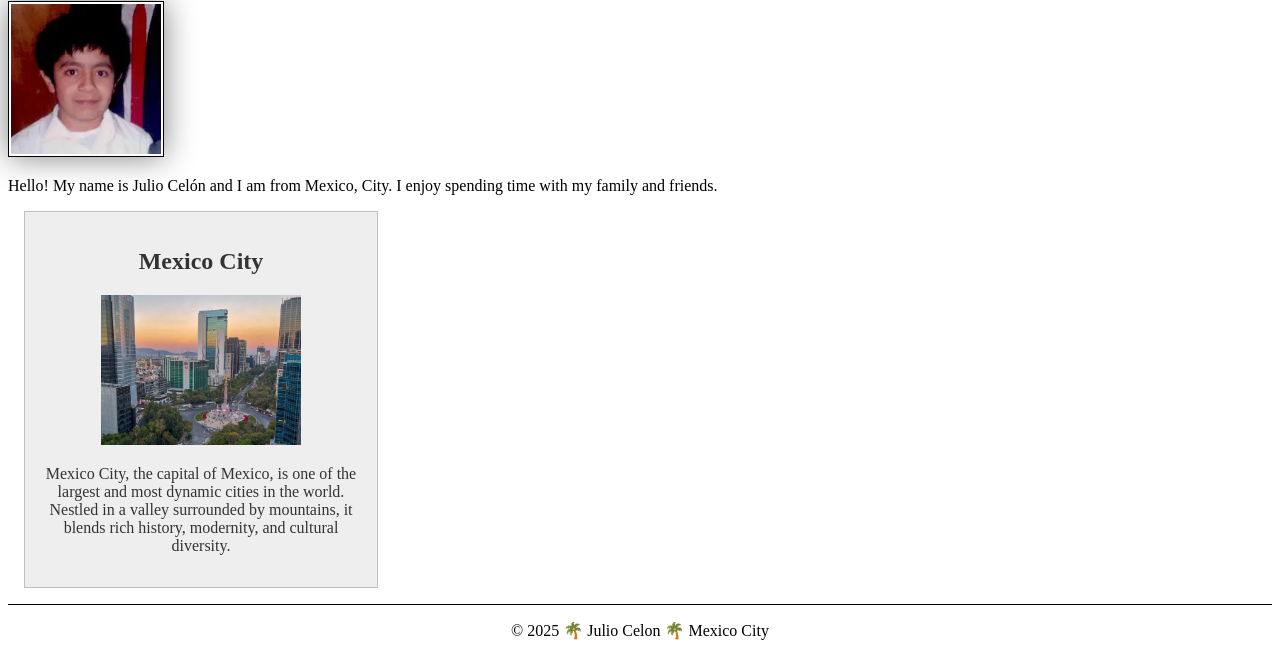
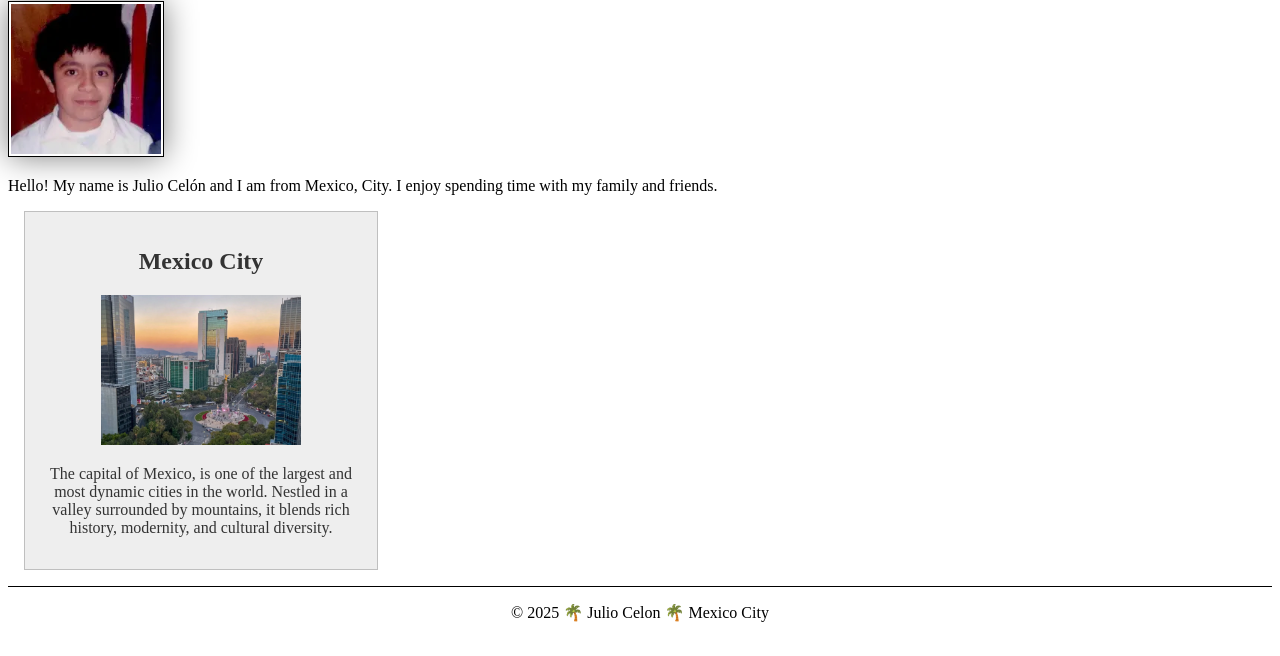
Before and after one commit to juliocelon/wdd130, a plain HTML site: page index.html in a window 1280 px wide. Shown: the part 223-879 px from the top of the page. Drawn offline with Linux system fonts and the light colour scheme.

```diff
--- a/index.html
+++ b/index.html
@@ -26,7 +26,7 @@
         <aside>
             <h2>Mexico City</h2>
             <img src="images/mexicocity.webp" alt="Mexico City">
-            <p>Mexico City, the capital of Mexico, is one of the largest and most dynamic cities in the world. Nestled in a valley surrounded by mountains, it blends rich history, modernity, and cultural diversity.</p>
+            <p>The capital of Mexico, is one of the largest and most dynamic cities in the world. Nestled in a valley surrounded by mountains, it blends rich history, modernity, and cultural diversity.</p>
         </aside>
         <footer>
             <p>© 2025 🌴 Julio Celon 🌴 Mexico City</p>
```
